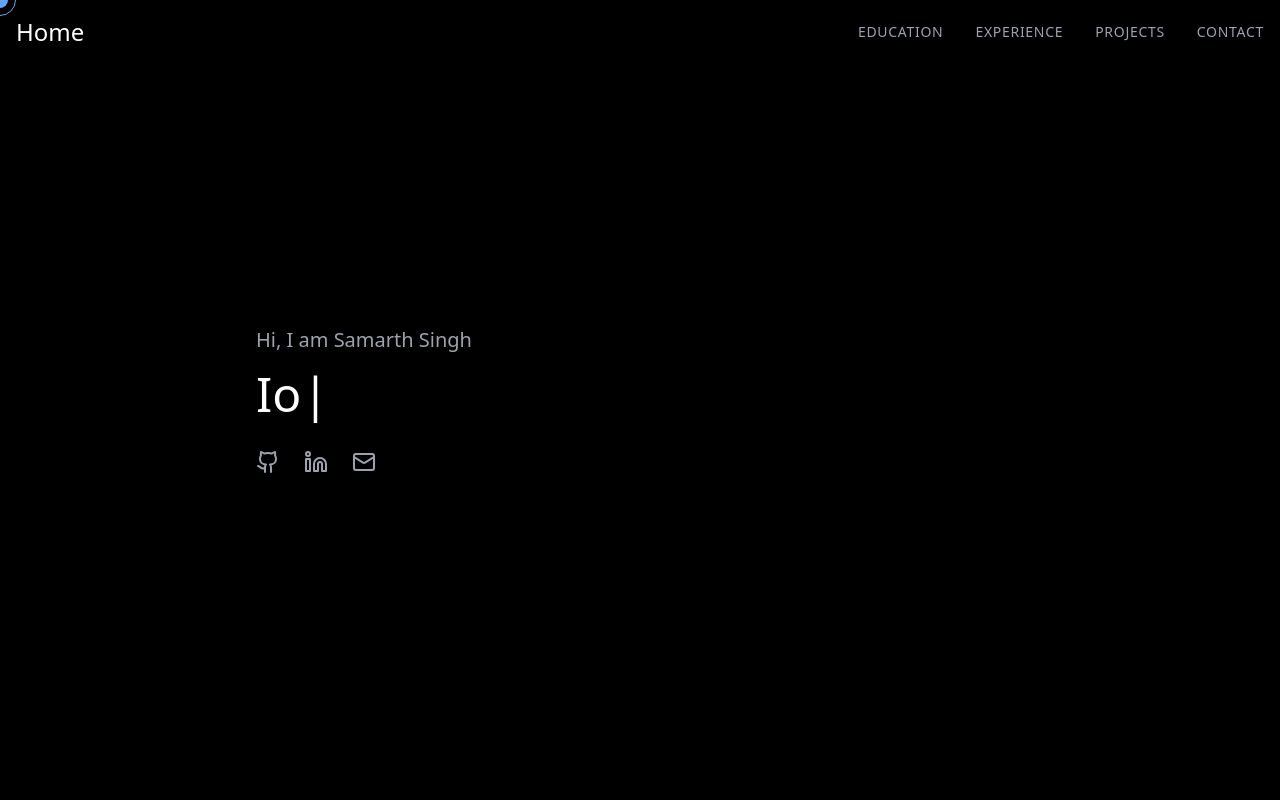
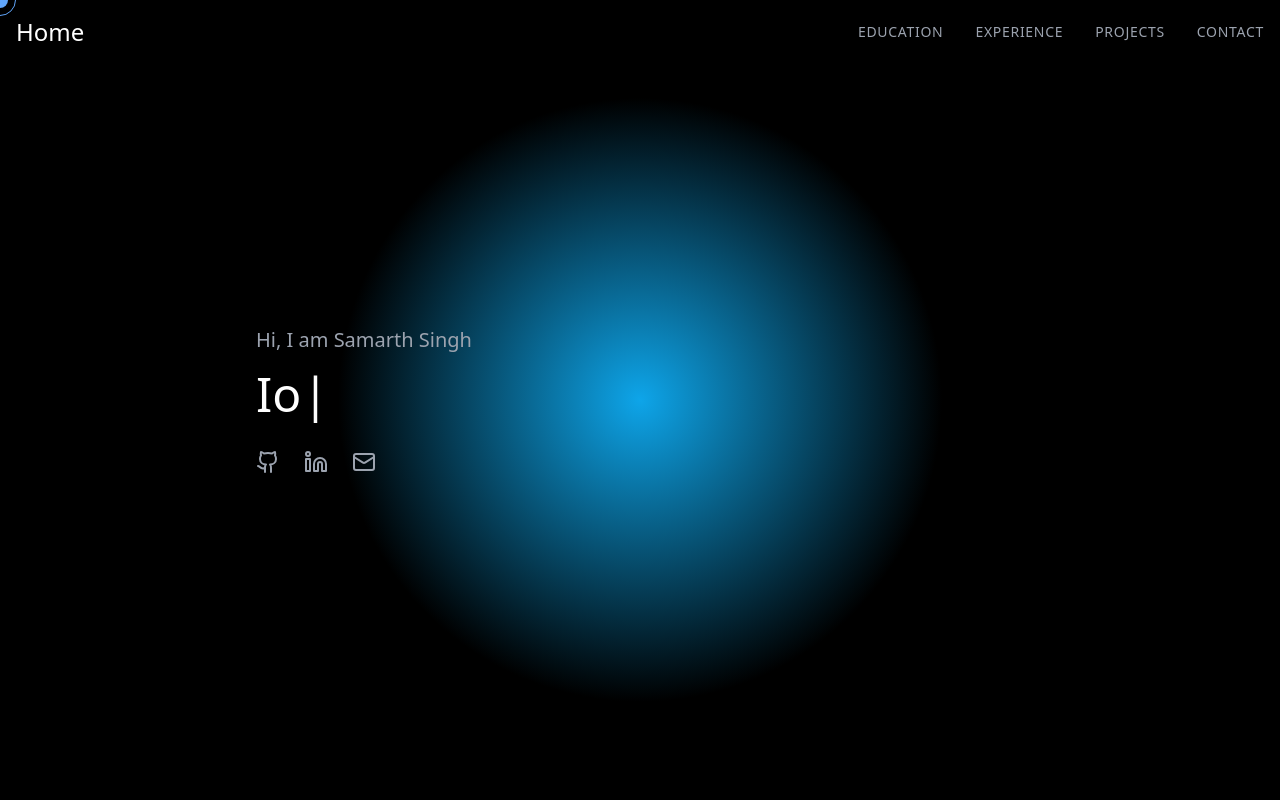
Before and after one commit to samarth-sudo/portfolio-main, a React (Vite) app: page / in a window 1280 px wide. Shown: the top 800 px of the page. Built offline with nearby package versions, Linux system fonts and the light colour scheme.

Commit message:
update the glow new

```diff
--- a/src/App.tsx
+++ b/src/App.tsx
@@ -28,7 +28,7 @@ function App() {
       <motion.div
   className="fixed inset-0 -z-10 pointer-events-none transition-all duration-200"
   style={{
-    background: `radial-gradient(circle at ${mousePos.x}% ${mousePos.y}%, 0%, #0ea5e9 15%, #000000 60%)`
+    background: `radial-gradient(circle at ${mousePos.x}% ${mousePos.y}%, #0ea5e9 0%, #000000 40%)`
   }}
 />
 
```
